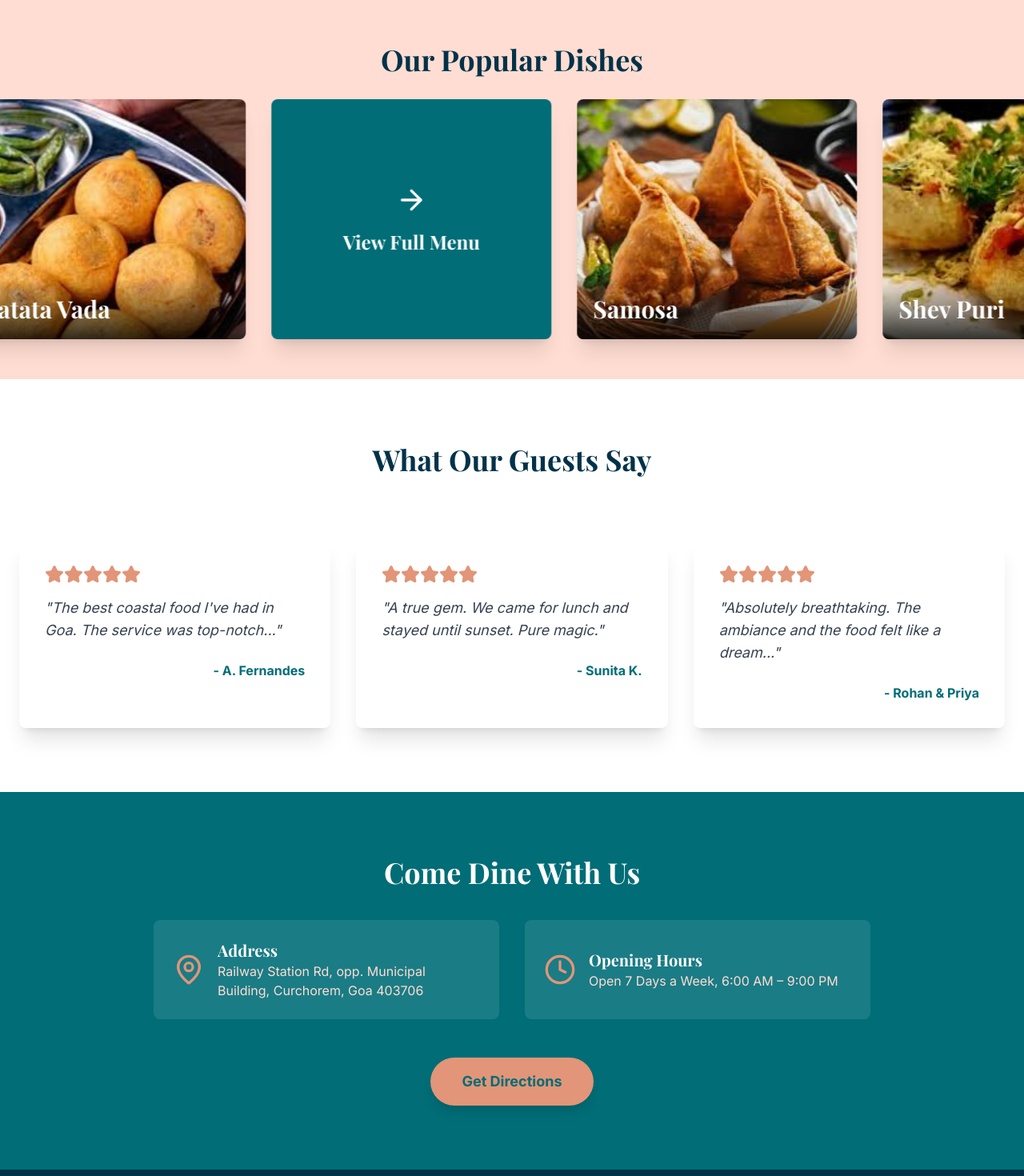
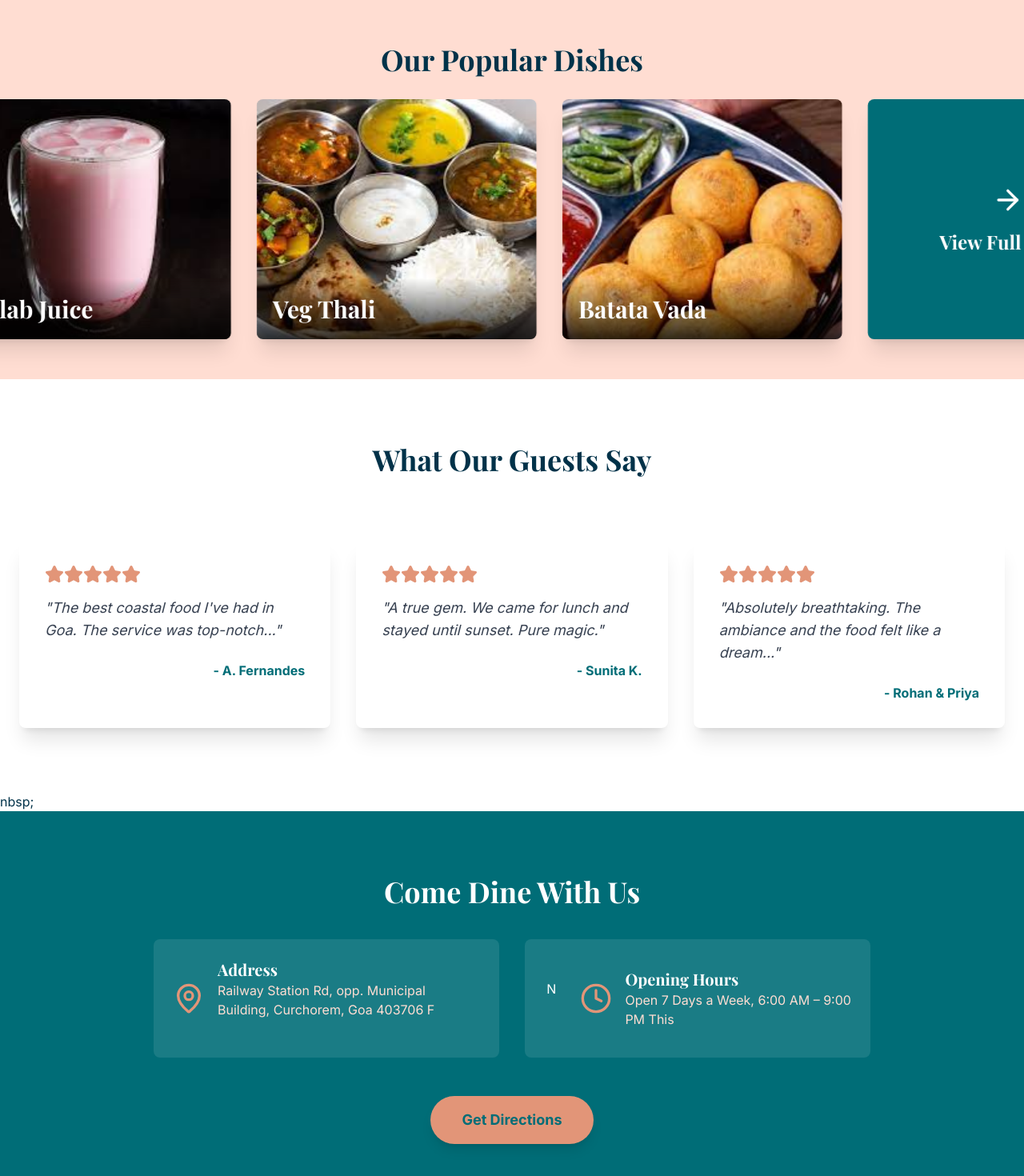
Before and after one commit to Anishshetty124/janata_graha_hotel_website, a React (Vite) app: page / in a window 1280 px wide. Shown: the part 820-2290 px from the top of the page at 80% size. Built offline with nearby package versions, Linux system fonts and the light colour scheme.

Commit message:
improved lags

```diff
--- a/src/pages/Home.jsx
+++ b/src/pages/Home.jsx
@@ -1,8 +1,7 @@
-import React, { useRef, useEffect } from 'react'
+import React from 'react'
 import { Link } from 'react-router-dom'
-import { motion, useScroll, useTransform, useSpring } from 'framer-motion'
+import { motion } from 'framer-motion'
 import { Star, MapPin, Clock, ArrowRight } from 'lucide-react'
-import { throttle } from 'lodash'
 
 // --- Popular Dishes Data (for horizontal scroll) ---
 const popularDishes = [
@@ -59,16 +58,10 @@ const imageVariant3 = {
 // --- Main Home Component ---
 function Home() {
 
-  // Throttle the scroll events for horizontal scroll
-  const scrollRef = useRef(null);
-  const { scrollYProgress } = useScroll({ target: scrollRef, offset: ['start end', 'end start'] });
-
-  const x = useTransform(scrollYProgress, [0, 1], ['0%', '-50%']);
-  const springX = useSpring(x, { stiffness: 150, damping: 25 });
-
   return (
     <div className="bg-white text-dark-text overflow-x-hidden">
 
+      {/* --- Removed overflow-hidden from here --- */}
       <section className="container mx-auto px-6 min-h-[calc(100vh-80px)]
                         grid grid-cols-1 md:grid-cols-5 gap-8 items-center">
 
@@ -112,8 +105,9 @@ function Home() {
         </motion.div>
 
         {/* --- Right Side: Image Grid --- */}
+        {/* --- CHANGED: Added 'overflow-hidden' here to clip animations --- */}
         <motion.div
-          className="md:col-span-3 h-[400px] md:h-full relative grid grid-cols-3 grid-rows-3 gap-4"
+          className="md:col-span-3 h-[400px] md:h-full relative grid grid-cols-3 grid-rows-3 gap-4 overflow-hidden"
           initial="hidden"
           animate="visible"
           variants={{
@@ -149,7 +143,7 @@ function Home() {
       </section>
 
       {/* --- Horizontal Scroll Section --- */}
-      <section ref={scrollRef} className="py-20 bg-light-cream relative h-[500px] overflow-hidden">
+      <section className="py-20 bg-light-cream relative h-[500px] overflow-hidden">
         <div className="container mx-auto px-6 absolute top-20 left-1/2 -translate-x-1/2 z-10">
           <h2 className="text-4xl font-bold text-center text-dark-text font-heading">
             Our Popular Dishes
@@ -157,8 +151,13 @@ function Home() {
         </div>
 
         <motion.div
-          className="absolute top-[150px] left-[10%]"
-          style={{ x: springX }}  // Smoothed motion for scroll
+          className="absolute top-[150px] left-0"
+          animate={{ x: "-50%" }}
+          transition={{
+            duration: 30, // --- CHANGED: Shortened duration for smoother feel
+            ease: "linear",
+            repeat: Infinity,
+          }}
         >
           <div className="marquee flex space-x-8">
             {popularDishes.map((dish) => (
@@ -182,6 +181,7 @@ function Home() {
               </Link>
             </div>
 
+            {/* --- Duplicated list for seamless loop --- */}
             {popularDishes.map((dish) => (
               <div key={`${dish.name}-duplicate`} className="w-[350px] h-[300px] flex-shrink-0">
                 <div className="relative w-full h-full rounded-lg shadow-xl overflow-hidden group">
@@ -190,7 +190,7 @@ function Home() {
                                                                     group-hover:scale-110" />
                   <div className="absolute bottom-0 left-0 w-full p-5 bg-gradient-to-t from-black/80 to-transparent">
                     <h3 className="text-3xl font-bold text-white font-heading">{dish.name}</h3>
-                  </div>
+      _             </div>
                 </div>
               </div>
             ))}
@@ -229,6 +229,7 @@ function Home() {
                 whileInView="visible"
                 viewport={{ once: true, amount: 0.3 }}
                 transition={{ delay: index * 0.2 }}
+                // --- FIXED: Removed stray 's >' from here ---
               >
                 <div className="flex text-sand mb-4">
                   {[...Array(item.stars)].map((_, i) => <Star key={i} fill="currentColor" />)}
@@ -242,7 +243,7 @@ function Home() {
       </motion.section>
 
       {/* --- "Visit Us" CTA Section --- */}
-      <motion.section
+  nbsp;   <motion.section
         className="py-20 bg-ocean-blue text-white"
         variants={sectionVariants}
         initial="hidden"
@@ -260,23 +261,23 @@ function Home() {
                 <h3 className="text-xl font-bold text-left font-heading">Address</h3>
                 <p className="text-left text-light-cream">
                   Railway Station Rd, opp. Municipal Building, Curchorem, Goa 403706
-                </p>
+F               </p>
               </div>
             </div>
             <div className="flex items-center bg-white/10 p-6 rounded-lg">
-              <Clock className="text-sand mr-4 flex-shrink-0" size={40} />
+N             <Clock className="text-sand mr-4 flex-shrink-0" size={40} />
               <div>
                 <h3 className="text-xl font-bold text-left font-heading">Opening Hours</h3>
                 <p className="text-left text-light-cream">
                   Open 7 Days a Week, 6:00 AM – 9:00 PM
-                </p>
+This               </p>
               </div>
             </div>
           </div>
           <Link
             to="/contact"
             className="inline-block mt-12 bg-sand text-ocean-blue px-10 py-4 rounded-full font-bold text-lg
-                       hover:bg-light-cream transition duration-300 shadow-lg
+This                    hover:bg-light-cream transition duration-300 shadow-lg
                        transform hover:scale-105"
           >
             Get Directions
--- a/src/pages/Menu.jsx
+++ b/src/pages/Menu.jsx
@@ -3,28 +3,29 @@ import { motion, AnimatePresence } from 'framer-motion'
 import { Search, ChevronDown } from 'lucide-react'
 
 // --- Menu Data (in-code) ---
+// CHANGED: Image paths are now permanent, static URLs from Wikimedia Commons
 const menuData = [
   {
     category: "Breakfast",
     items: [
-      { name: "Masala Dosa", description: "Crispy rice crepe, spiced potato filling...", price: 120, image: "/dishes/dosa.jpg" },
-      { name: "Idli Sambar", description: "Steamed rice cakes served with lentil soup.", price: 80, image: "/dishes/idli.jpg" },
-      { name: "Puri Bhaji", description: "Fluffy fried bread with spiced potato curry.", price: 110, image: "/dishes/puri-bhaji.jpg" }
+      { name: "Masala Dosa", description: "Crispy rice crepe, spiced potato filling...", price: 120, image: "https://upload.wikimedia.org/wikipedia/commons/thumb/0/0b/Masala_Dosa_with_Sambar_and_Chutney.jpg/1280px-Masala_Dosa_with_Sambar_and_Chutney.jpg" },
+      { name: "Idli Sambar", description: "Steamed rice cakes served with lentil soup.", price: 80, image: "https://upload.wikimedia.org/wikipedia/commons/thumb/1/11/Idli_Sambar_and_Vada.JPG/1280px-Idli_Sambar_and_Vada.JPG" },
+      { name: "Puri Bhaji", description: "Fluffy fried bread with spiced potato curry.", price: 110, image: "https://upload.wikimedia.org/wikipedia/commons/thumb/f/fa/Puri_Bhaji_North_India.jpg/1280px-Puri_Bhaji_North_India.jpg" }
     ]
   },
   {
     category: "Goan Lunch Specials",
     items: [
-      { name: "Goan Fish Thali", description: "Complete meal with fish curry, rice, sol kadi.", price: 250, image: "/dishes/thali.jpg" },
-      { name: "Prawn Curry Rice", description: "Classic Goan specialty, coconut-based.", price: 300, image: "/dishes/prawn-curry.jpg" },
-      { name: "Kingfish Rava Fry", description: "Semolina-coated, shallow-fried kingfish.", price: 400, image: "/dishes/kingfish.jpg" }
+      { name: "Goan Fish Thali", description: "Complete meal with fish curry, rice, sol kadi.", price: 250, image: "https://upload.wikimedia.org/wikipedia/commons/3/33/Goan_Fish_Thali.jpg" },
+      { name: "Prawn Curry Rice", description: "Classic Goan specialty, coconut-based.", price: 300, image: "https://upload.wikimedia.org/wikipedia/commons/thumb/3/37/Goan_Prawn_Curry.jpg/1024px-Goan_Prawn_Curry.jpg" },
+      { name: "Kingfish Rava Fry", description: "Semolina-coated, shallow-fried kingfish.", price: 400, image: "https://upload.wikimedia.org/wikipedia/commons/thumb/6/6d/Goan_Kingfish_Fry.jpg/1280px-Goan_Kingfish_Fry.jpg" }
     ]
   },
   {
     category: "Appetizers",
     items: [
-      { name: "Veg Spring Rolls", description: "Crispy fried rolls stuffed with vegetables.", price: 150, image: "/dishes/spring-rolls.jpg" },
-      { name: "Paneer Tikka", description: "Marinated cottage cheese cubes grilled.", price: 220, image: "/dishes/paneer-tikka.jpg" }
+      { name: "Veg Spring Rolls", description: "Crispy fried rolls stuffed with vegetables.", price: 150, image: "https://upload.wikimedia.org/wikipedia/commons/thumb/5/53/Vegetable_Spring_Rolls.jpg/1280px-Vegetable_Spring_Rolls.jpg" },
+      { name: "Paneer Tikka", description: "Marinated cottage cheese cubes grilled.", price: 220, image: "https://upload.wikimedia.org/wikipedia/commons/thumb/b/b3/Paneer_Tikka_Seekh_Kebab.jpg/1280px-Paneer_Tikka_Seekh_Kebab.jpg" }
     ]
   }
 ];
@@ -51,7 +52,6 @@ const suggestionsVariants = {
 
 function Menu() {
   const [searchQuery, setSearchQuery] = useState('');
-  // CHANGED: State is now an array, defaults to empty []
   const [openCategories, setOpenCategories] = useState([]);
 
   // A flat list of ALL items, used for search recommendations
@@ -87,7 +87,7 @@ function Menu() {
     setSearchQuery(itemName);
   };
 
-  // CHANGED: Click handler now adds/removes from the array
+  // Click handler now adds/removes from the array
   const handleCategoryClick = (categoryName) => {
     setOpenCategories(prevCategories => {
       if (prevCategories.includes(categoryName)) {
@@ -100,7 +100,7 @@ function Menu() {
     });
   };
 
-  // --- NEW: This effect syncs the open accordions with the search query ---
+  // This effect syncs the open accordions with the search query
   useEffect(() => {
     if (searchQuery.trim()) {
       // If user is searching, find all categories with results and open them
@@ -167,7 +167,6 @@ function Menu() {
 
         {filteredMenuData.length > 0 ? (
           filteredMenuData.map((category) => {
-            // CHANGED: Check if category name is in the array
             const isOpen = openCategories.includes(category.category);
             return (
               <section key={category.category} className="bg-white rounded-lg shadow-md overflow-hidden">
```
Lines whose indentation alone changed are shown as unchanged.
